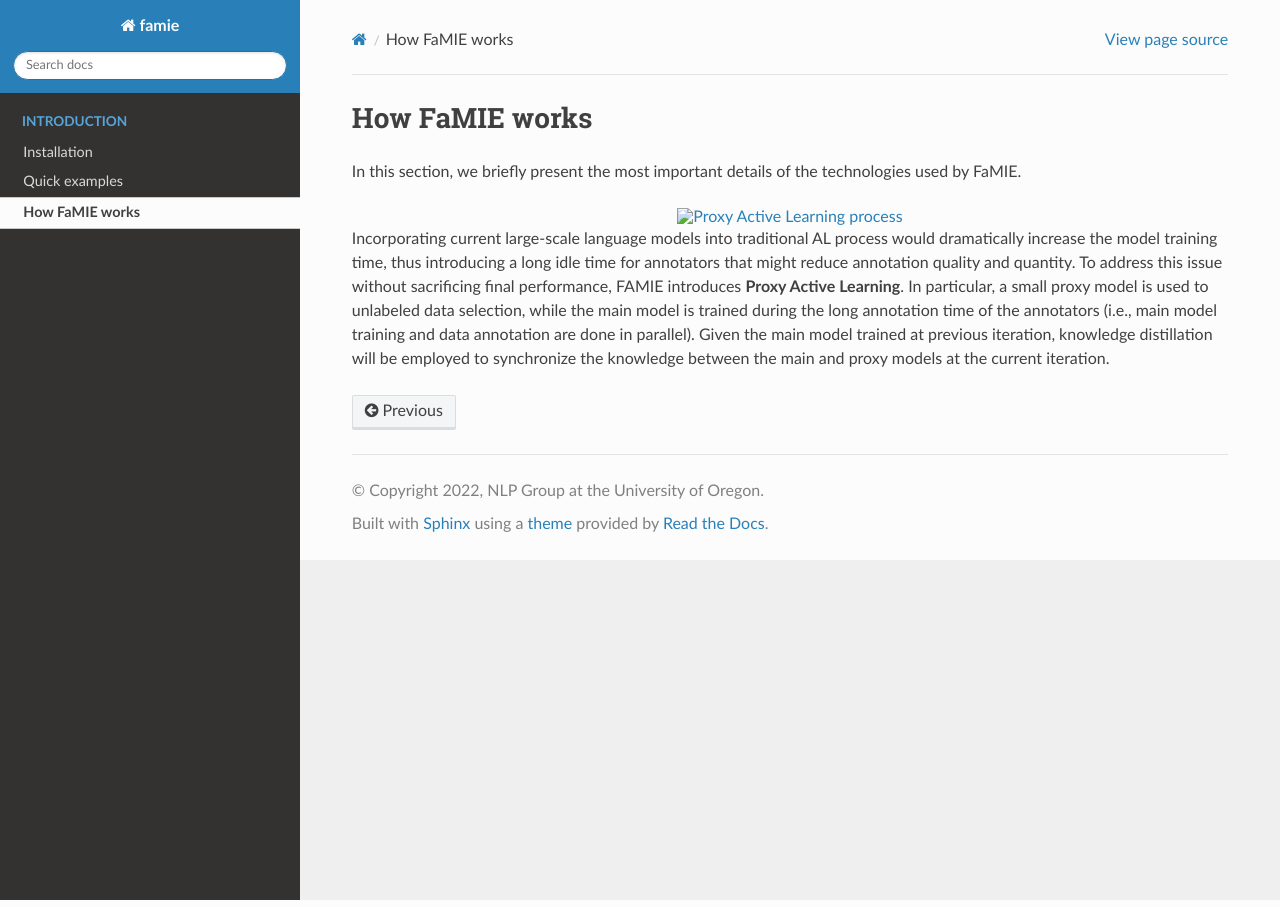
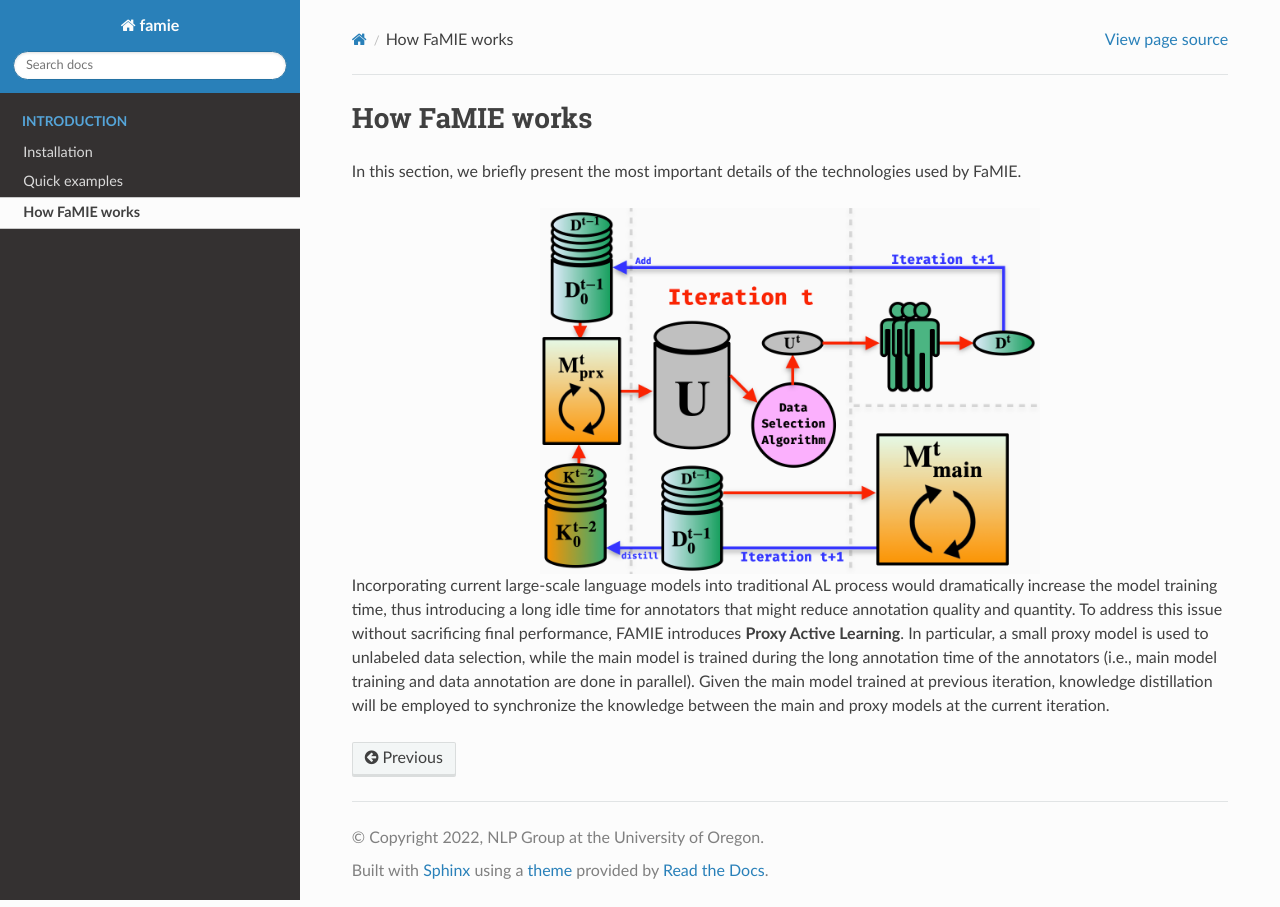
Before and after one commit to nlp-uoregon/famie, a Sphinx documentation site: the page built from docs/source/howitworks.rst, in a window 1280 px wide. Built offline with Sphinx 7.4.7 and the Read the Docs theme 2.0.0, drawn with Linux system fonts in a browser that asks for light colours.

Commit message:
Update howitworks.rst

```diff
--- a/docs/source/howitworks.rst
+++ b/docs/source/howitworks.rst
@@ -3,8 +3,8 @@ How FaMIE works
 
 In this section, we briefly present the most important details of the technologies used by FaMIE.
 
-.. figure:: pics/full-process-color.png
-    :width: 350
+.. figure:: ../../pics/full-process-color.png
+    :width: 500
     :alt: Proxy Active Learning process
     :align: center
 
```
